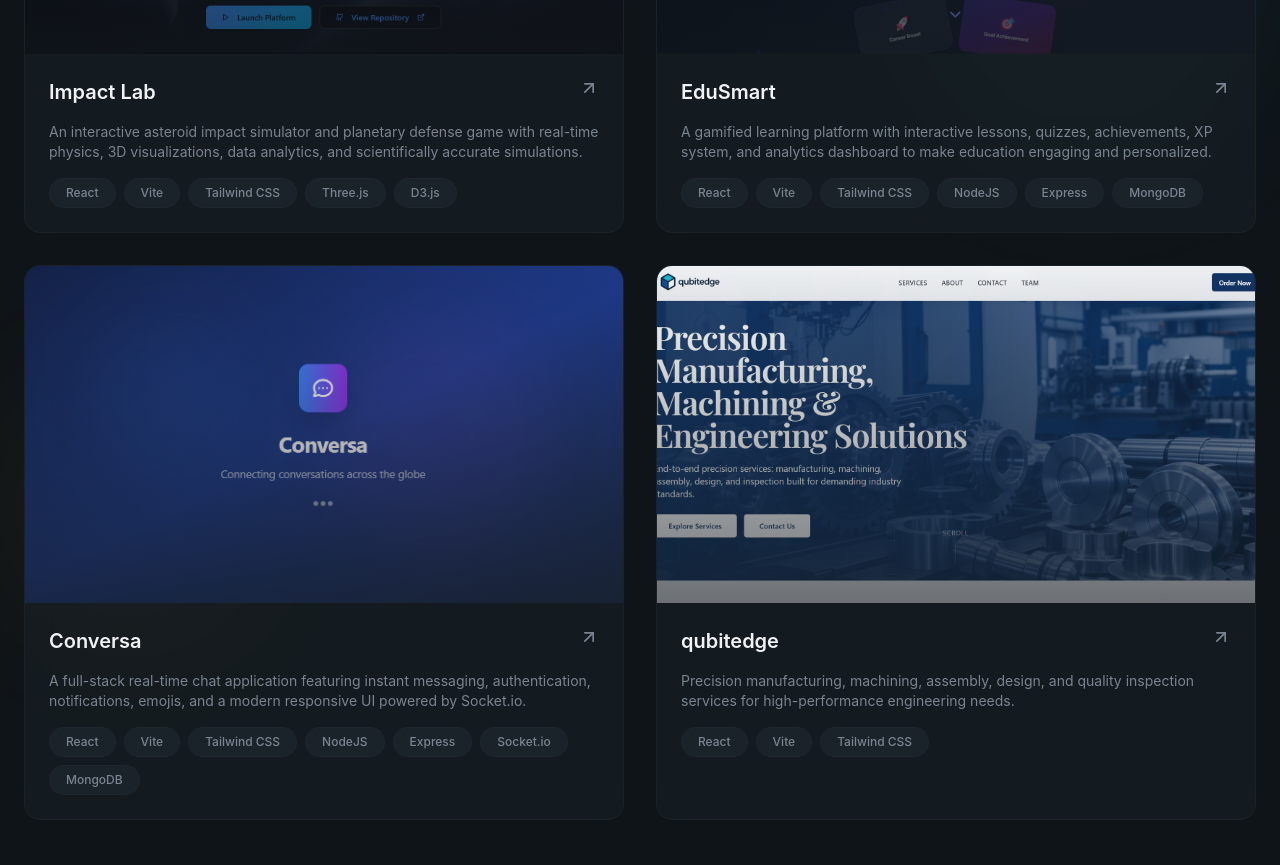
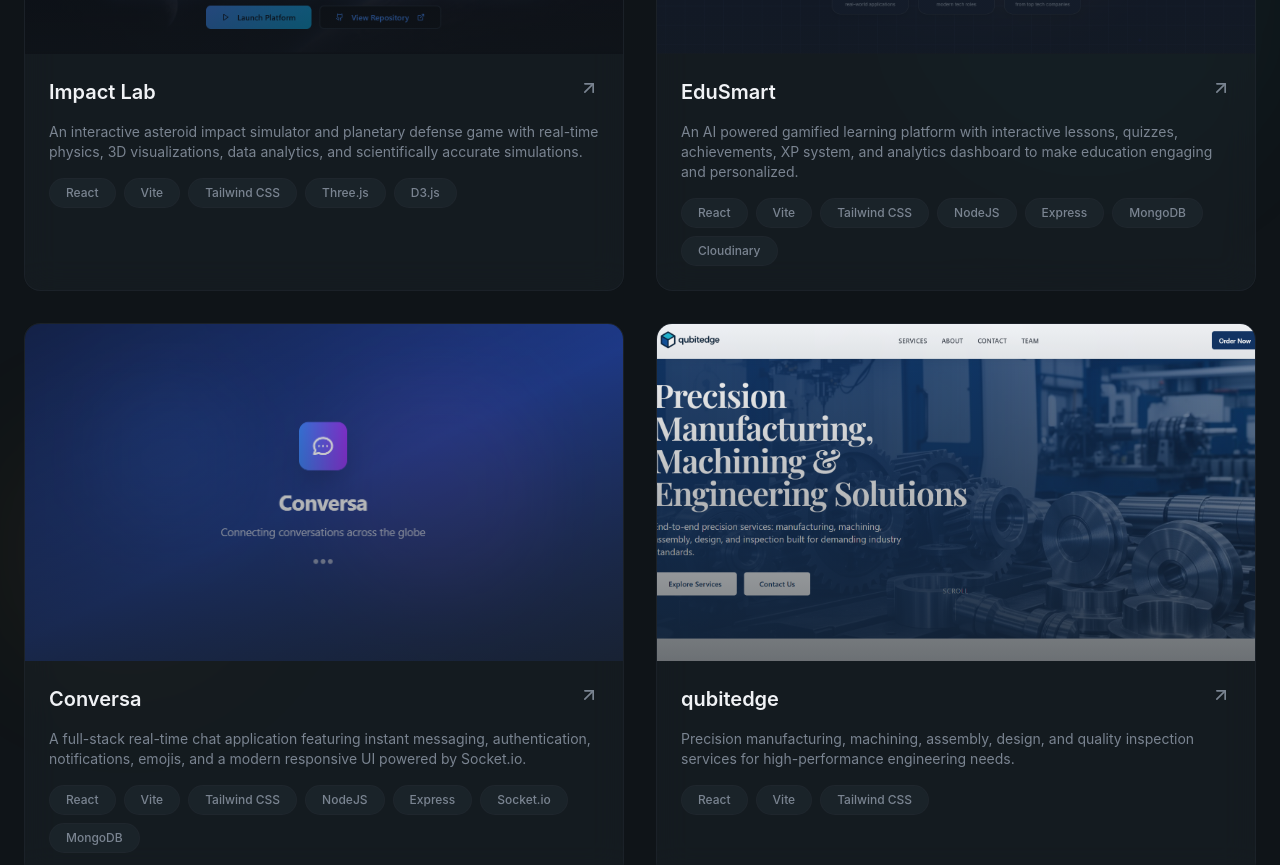
Before and after one commit to MohammedAmin67/portfolio, a React (Vite) app: page / in a window 1280 px wide. Shown: the part 2680-3545 px from the top of the page. Built offline with nearby package versions, Linux system fonts and the light colour scheme.

Commit message:
Updated edusmart and project magnification

```diff
--- a/src/sections/Projects.jsx
+++ b/src/sections/Projects.jsx
@@ -31,11 +31,19 @@ const projects = [
   {
     title: "EduSmart",
     description:
-      "A gamified learning platform with interactive lessons, quizzes, achievements, XP system, and analytics dashboard to make education engaging and personalized.",
+      "An AI powered gamified learning platform with interactive lessons, quizzes, achievements, XP system, and analytics dashboard to make education engaging and personalized.",
     image: "/projects/edusmart.png",
-    tags: ["React", "Vite", "Tailwind CSS", "NodeJS", "Express", "MongoDB"],
-    link: "https://edusmart-frontend.onrender.com/",
-    github: "https://github.com/MohammedAmin67/EduSmart",
+    tags: [
+      "React",
+      "Vite",
+      "Tailwind CSS",
+      "NodeJS",
+      "Express",
+      "MongoDB",
+      "Cloudinary",
+    ],
+    link: "https://edusmart-learn.vercel.app/",
+    github: "https://github.com/MohammedAmin67/edusmart_main",
   },
 
   {
@@ -108,7 +116,7 @@ export const Projects = () => {
                 <img
                   src={project.image}
                   alt={project.title}
-                  className="w-full h-full object-cover transition-transform duration-700 group-hover:scale-110"
+                  className="w-full h-full object-cover transition-transform duration-700 group-hover:scale-103"
                 />
 
                 <div
```
Also changed, not shown: public/projects/edusmart.png.
